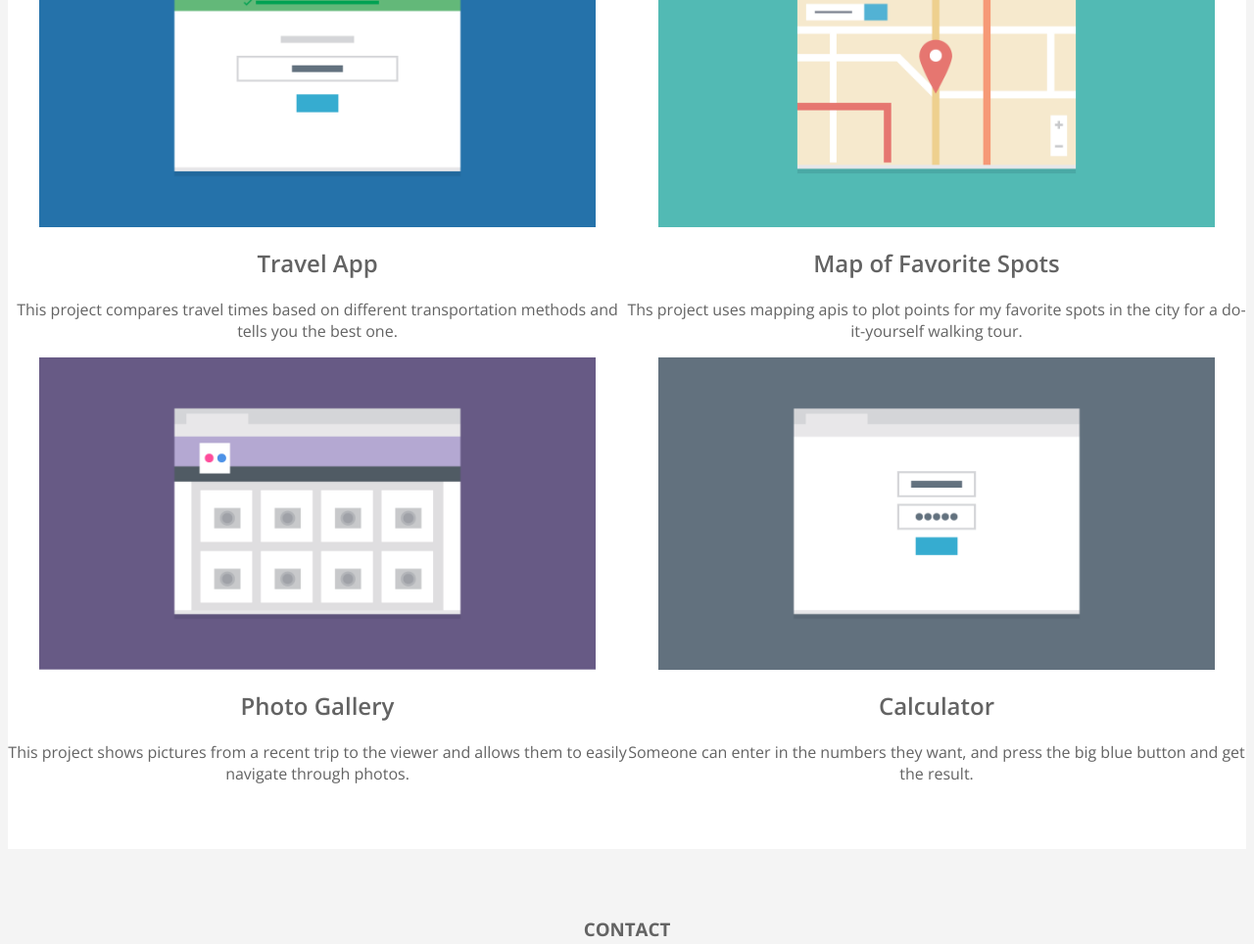
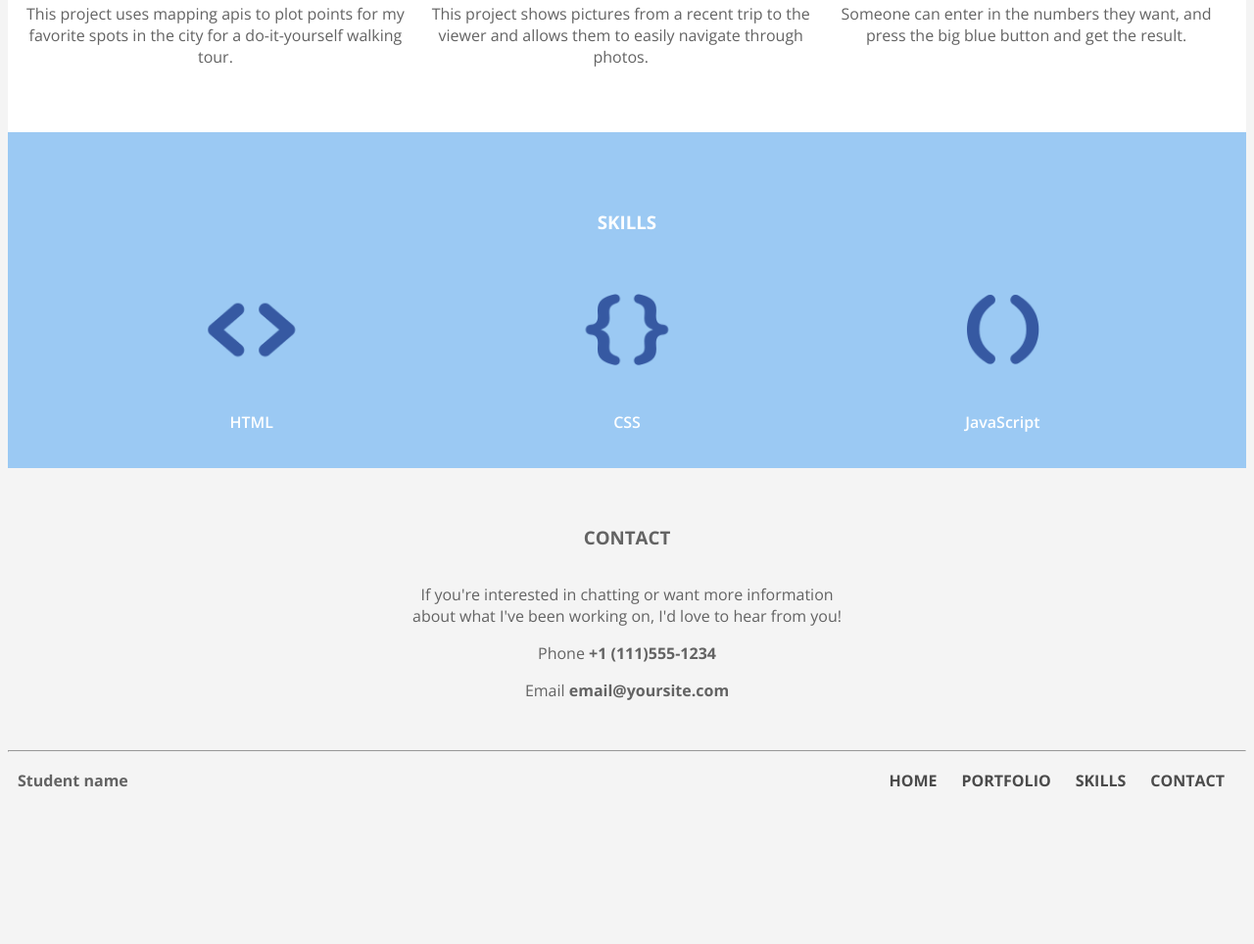
Before and after one commit to Melanie12/Techdegree-WebDev-Unit-2, a plain HTML site: page index.html in a window 1280 px wide. Shown: the part 1313-2277 px from the top of the page at 98% size. After the commit the page ends 2171 px from the top, so only its background shows below. Drawn offline with nearby package versions, Linux system fonts and the light colour scheme.

Commit message:
unit-2-over

```diff
--- a/css/styles.css
+++ b/css/styles.css
@@ -1,14 +1,13 @@
 body {
 	font-family : "Open Sans", sans serif;
-	color :#636363;
 	text-align : center;
 	background-color:#f4f4f4;
 }
 
 h3 {
 text-transform : uppercase;
-    padding-top: 50px;
-    margin-bottom: 40px;
+    padding-top: 40px;
+    margin-bottom: 35px;
 }
 
 h2 {
@@ -20,6 +19,10 @@ text-decoration : none;
 color : #4b4b4b;
 text-transform : uppercase;
 font-weight:700;
+}
+
+a:hover{
+text-decoration: underline;
 }
 
 ul{
@@ -38,18 +41,25 @@ text-align:center;
 }
 
 #profile-photo{
-width:85%;
+width:65%;
 display:block;
 margin-left:auto;
 margin-right:auto;
 }
 
 .intro {
+color :#636363;
 margin-bottom :10px;
 }
 
-.portfolio {
-margin-top:40px;
+.introduction{
+padding-left:20px;
+padding-right:20px;
+}
+
+#portfolio {
+color :#636363;
+margin-top:30px;
 background-color:white;
 padding-bottom:50px;
 }
@@ -61,26 +71,57 @@ margin-left:auto;
 margin-right:auto;
 }
 
+#skills {
+	padding-top: 20Px;
+    padding-bottom: 20px;
+background-color:#9bc9f3;
+}
+
+#skills h3 {
+color:white;
+}
+
+.codingskills {
+display:block;
+text-align:center;
+font-weight:600;
+color:white;
+}
+.skills-image{
+	width:33%;
+}
+
+
 .final-words{
 display:block;
 float:left;
 margin-top:10px;
+padding-left:10px;
 margin-bottom:0px;
-padding-bottom:25px;
+padding-bottom:20px;
 font-weight:700;
 }
 
 a.final-words{
 float:right;
 }
+
+
 a.tablet {
 visibility:hidden;
+}
+
+#contact-info {
+	color :#636363;
+margin-bottom :50px;
 }
 
 /*Media Queries Tablet------------------------------------ */
 @media (min-width:768px) {
 .intro {
-overflow:auto
+overflow:auto;
+padding-left:20px;
+padding-right:20Px;
 }
 
 
@@ -101,6 +142,11 @@ width:50%;
 margin-bottom:40px;
 }
 
+p.introduction {
+padding-left:0px;
+padding-right :0px;
+}
+
 .introduction {
 display:block;
 float:left;
@@ -108,24 +154,29 @@ width:50%;
 text-align: left;
 }
 
-.portfolio {
+#portfolio {
 clear:both;
 overflow:auto;
+padding-top : 20px;
+padding-left:5px;
+padding-right:5Px;
 }
 
-.primary-col {
+.col {
 display:inline-block;
 width:50%;
-float : left;
+float:left;
 }
-.secondary-col {
-display:inline-block;
-width:50%;
-float : right;
+
+
+.codingskills {
+	display:inline-block;
+	width:30%;
 }
 
 footer{
 clear:both;
+color :#636363;
 }
 
 footer p {
@@ -133,15 +184,18 @@ padding-left:80px;
 padding-right:80px;
 }
 
-p.final-words {
-padding-left:35px;
+.final-words {
+margin-bottom:30px;
 }
 
-a.final-words {
+#tablet {
 display:inline;
+float:right;
+margin-left: 35px;
+}
+a.final-words{
+padding-right:15px;
 float:left;
-margin-left: 40px;
-padding-right:7px;
 }
 
 a.tablet {
@@ -149,15 +203,53 @@ visibility:visible;
 }
 
 .mobile {
-	visibility:hidden;
+visibility:hidden;
 }
 
 }
 
 /*Media Queries Desktop------------------------------------ */
-@media (min-width:768px) {
+@media (min-width:1024px) {
 
-.name
+.intro {
+	padding-left:30px;
+	padding-right:35px;
+}
+
+ul {
+margin-top:30px;
+display:inline-block;
+float:right;
+}
+
+p.introduction {
+width:45%;
+}
+
+.name {
+float:left;
+}
+
+#profile-photo {
+	clear:both;
+}
+
+.col {
+display:inline-block;
+width:33%;
+float : left;
+}
 
 
+#tablet {
+display:inline-block;
+float:right;
+margin-left: 70px;
+padding-right:7px;
 }
+
+#contact-info {
+margin-bottom :50px;
+}
+
+}
--- a/index.html
+++ b/index.html
@@ -16,8 +16,9 @@
   <h1 class="name">Student Name </h1>
  <ul class="nav" style="list-style-type:none">
 		<li><a href="#">Home</a></li>
-		<li><a href="#">Portfolio</a></li>
-		<li><a href="#">Contact</a></li>
+		<li><a href="#portfolio">Portfolio</a></li>
+		<li><a href="#skills">Skills</a></li>
+		<li><a href="#contact-info">Contact</a></li>
 	</ul>
  </header>
 
@@ -25,54 +26,72 @@
 	<p class="introduction"> Hi! I'm a front-end developer who loves responsive design and css. I recently finished a degree in front-end web development at Treehouse an am excited to put all my skills to use!</p>
  </div>
 
-<div class="portfolio">
+<div id="portfolio">
 	<h3>Portfolio</h3>
-	<div class="primary-col">
+	<div class="col">
 		<img src="images/portfolio-1.png" alt="marketing-website" class="portfolio-photo" />
 		<h2>Marketing Page</h2>
-		<p>Ths project shows the front page of a marketing website meant for a specific business I'm interested in.</p>
+		<p>This project shows the front page of a marketing website meant for a specific business I'm interested in.</p>
 	</div>
-	<div class="secondary-col">
+	<div class="col">
 		<img src="images/portfolio-2.png" alt="search-website" class="portfolio-photo" />
 		<h2>Search Page </h2>
 		<p>This project searches through a specific database to find information that the user is trying to loop up.</p>
 	</div>
-	<div class="primary-col">
+	<div class="col">
 		<img src="images/portfolio-3.png" alt="travel-website" class="portfolio-photo"/>
 		<h2>Travel App</h2>
 		<p>This project compares travel times based on different transportation methods and tells you the best one.</p>
 	</div>
-	<div class="secondary-col">
+	<div class="col">
 		<img src="images/portfolio-4.png" alt="map-website" class="portfolio-photo"/>
 		<h2>Map of Favorite Spots</h2>
-		<p>Ths project uses mapping apis to plot points for my favorite spots in the city for a do-it-yourself walking tour.</p>
+		<p>This project uses mapping apis to plot points for my favorite spots in the city for a do-it-yourself walking tour.</p>
 	</div>
-	<div class="primary-col">
+	<div class="col">
 		<img src="images/portfolio-5.png" alt="photo-gallery" class="portfolio-photo"/>
 		<h2>Photo Gallery</h2>
 		<p>This project shows pictures from a recent trip to the viewer and allows them to easily navigate through photos.</p>
 	</div>
-	<div class="secondary-col">
+	<div class="col">
 		<img src="images/portfolio-6.png" alt="calculator-website" class="portfolio-photo"/>
 		<h2>Calculator</h2>
 		<p>Someone can enter in the numbers they want, and press the big blue button and get the result.</p>
 	</div>
 </div>
+<div id="skills">
+        <h3>Skills</h3>
+			<div class="codingskills">
+			<img src="images/topics-icons_html.png" alt="html" class="skills-image"/>
+			<p>HTML</p>
+			</div>
+			<div class="codingskills">
+			<img src="images/topics-icons_css.png" alt="css" class="skills-image"/>
+			<p>CSS</p>
+			</div>
+			<div class="codingskills">
+			<img src="images/topics-icons_javascript.png" alt="css" class="skills-image"/>
+			<p>JavaScript</p>
+			</div>
 
+</div>
 
 <footer>
+	<div id="contact-info">
 	<h3 id="contact">Contact</h3>
-		<p>If you're interested in chatting or want more information about what I've been working on, I'd love to hear from you!</p>
+		<p>If you're interested in chatting or want more information <br> about what I've been working on, I'd love to hear from you!</p>
 		<p>Phone <strong>+1 (111)555-1234</strong></p>
 		<p>Email <strong>email@yoursite.com</strong></p>
-
+	</div>
 		<hr/>
 		<p class="final-words">Student name</p>
 		<a href="#intro" class="final-words mobile">BACK TO TOP</a>
+		<div id="tablet">
 		<a href="#intro" class="final-words tablet">HOME</a>
-		<a href="#porfolio" class="final-words tablet">PORTFOLIO</a>
+		<a href="#portfolio" class="final-words tablet">PORTFOLIO</a>
+		<a href="#skills" class="final-words tablet">SKILLS</a>
 		<a href="#contact" class="final-words tablet">CONTACT</a>
-
+		</div>
 
 </footer>
 </body>
```
Also changed, not shown: images/topics-icons_css.png (added), images/topics-icons_html.png (added), images/topics-icons_javascript.png (added), images/topics-icons_php.png (added).
